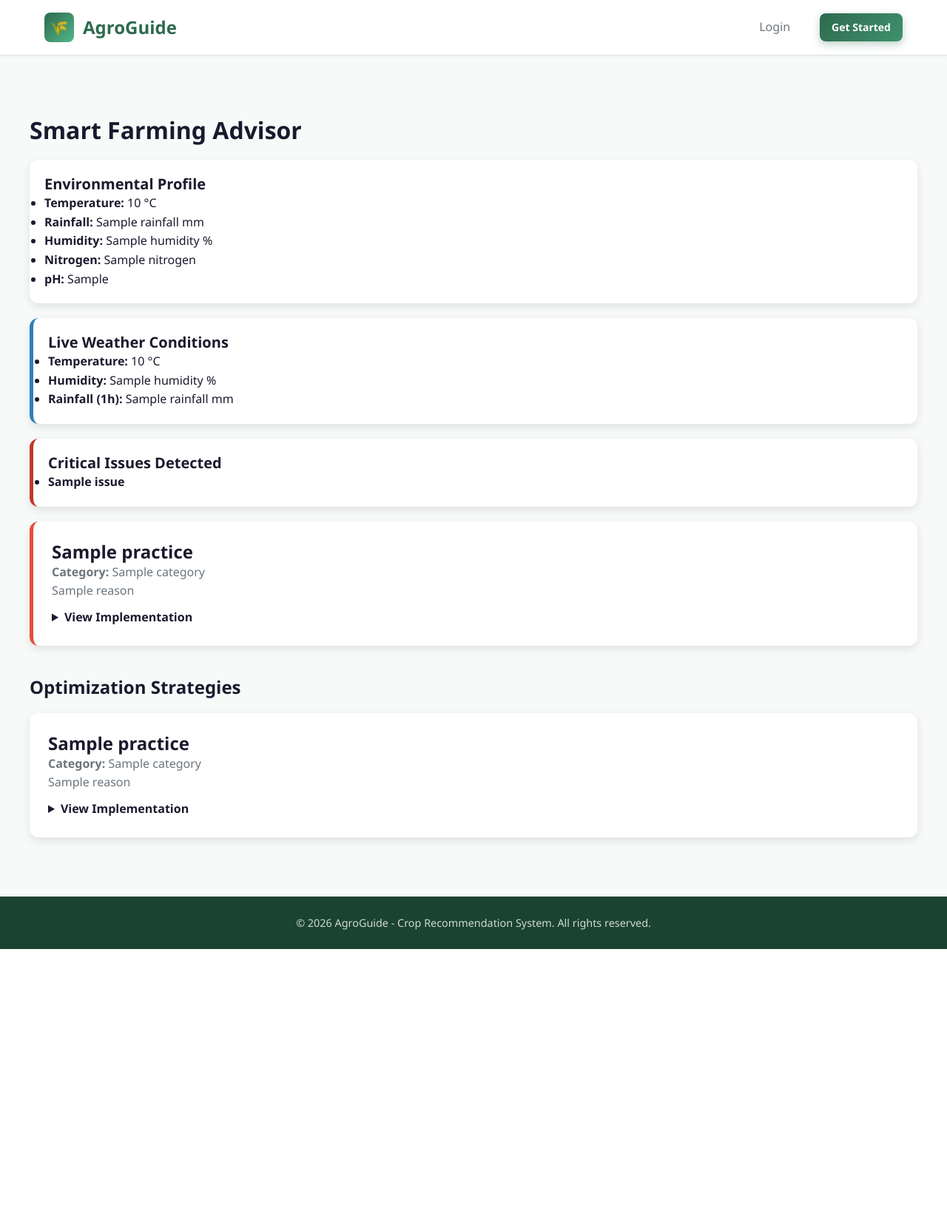
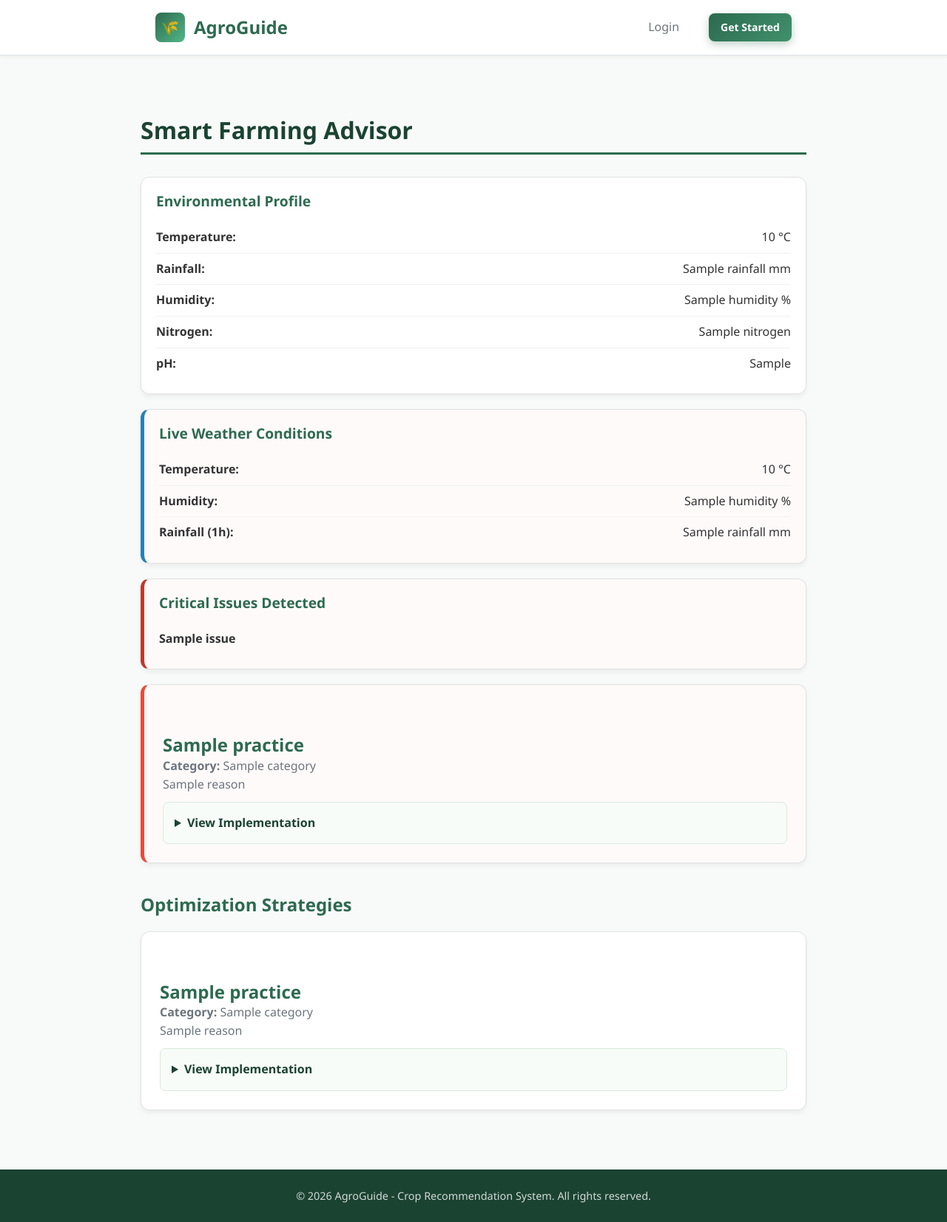
Before and after one commit to Priyal595/AgroGuide, a Django app: template templates/smart_farming.html in a window 1280 px wide. Shown: the whole page at 74% size. Before the commit the page ends 1283 px from the top, so only its background shows below. Run offline with Django 5.2, Linux system fonts and the light colour scheme; the template is opened without the code that fills it: most values are stand-ins (such as "Sample title", 1, 10 or a date in 2020); parts of the project's set-up code (start-up, migrations or seed data) failed here and were passed over.

Commit message:
Added the styling to advisor

```diff
--- /dev/null
+++ b/static/css/advisor.css
@@ -0,0 +1,116 @@
+/* Container Spacing */
+.container {
+    max-width: 900px;
+    margin: 0 auto;
+    font-family: 'Segoe UI', Tahoma, Geneva, Verdana, sans-serif;
+    color: #333;
+}
+
+/* Page Header */
+h2 {
+    color: #1b4332;
+    border-bottom: 3px solid #2d6a4f;
+    padding-bottom: 10px;
+    margin-bottom: 30px;
+    font-size: 2rem;
+}
+
+/* Generic Card Styling */
+.card {
+    background: #ffffff;
+    border-radius: 12px;
+    border: 1px solid #e0e0e0;
+    box-shadow: 0 4px 6px rgba(0,0,0,0.05);
+    transition: transform 0.2s ease, box-shadow 0.2s ease;
+    list-style-type: none;
+}
+
+.card:hover {
+    transform: translateY(-3px);
+    box-shadow: 0 8px 15px rgba(0,0,0,0.1);
+}
+
+/* Card Titles */
+.card h4 {
+    margin-top: 0;
+    color: #2d6a4f;
+    font-size: 1.2rem;
+    margin-bottom: 15px;
+}
+
+/* List Styling */
+ul {
+    padding-left: 0;
+    list-style: none;
+}
+
+ul li {
+    padding: 8px 0;
+    border-bottom: 1px solid #f0f0f0;
+    display: flex;
+    justify-content: space-between;
+}
+
+ul li:last-child {
+    border-bottom: none;
+}
+
+/* Specific Alerts/Borders logic from your HTML */
+.card[style*="border-left"] {
+    background-color: #fffafa;
+}
+
+/* Recommendation Cards */
+h3 {
+    margin-top: 0;
+    color: #2d6a4f;
+}
+
+/* implementation Details (The Accordion) */
+details {
+    background: #f8fcf9;
+    padding: 15px;
+    border-radius: 8px;
+    border: 1px solid #d8eada;
+}
+
+summary {
+    cursor: pointer;
+    color: #1b4332;
+    font-weight: 600;
+}
+
+summary:hover {
+    color: #2d6a4f;
+}
+
+/* Detail Headers */
+h5 {
+    color: #2d6a4f;
+    margin: 15px 0 5px 0;
+    text-transform: uppercase;
+    font-size: 0.85rem;
+    letter-spacing: 0.5px;
+}
+
+/* Detail lists shouldn't flex like the stats list */
+details ul li {
+    display: block;
+    border-bottom: none;
+    padding: 4px 0;
+    position: relative;
+    padding-left: 20px;
+}
+
+details ul li::before {
+    content: "•";
+    color: #2d6a4f;
+    position: absolute;
+    left: 0;
+    font-weight: bold;
+}
+
+/* Optimization Header */
+h3 + div, h3 {
+    margin-top: 40px;
+}
--- a/templates/smart_farming.html
+++ b/templates/smart_farming.html
@@ -1,6 +1,7 @@
 {% extends "base.html" %}
 {% block content %}
-
+{% load static %}
+<link rel="stylesheet" href="{% static 'css/advisor.css' %}">
 <div class="container" style="padding: 40px 0;">
 
     <h2>Smart Farming Advisor</h2>
```
